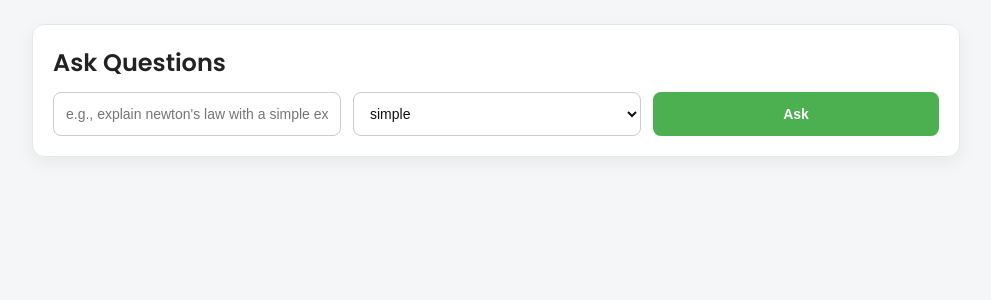
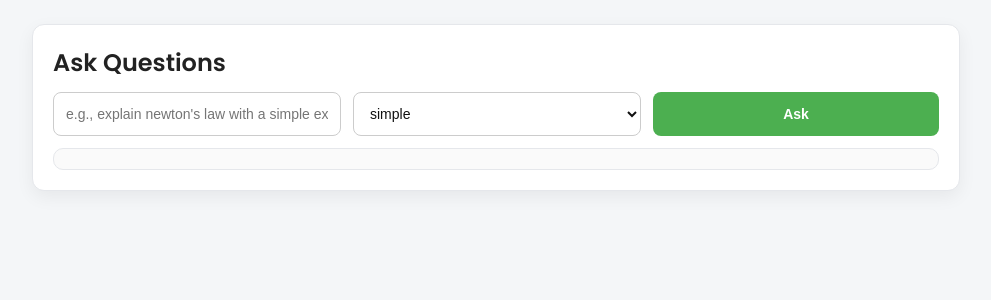
Before and after one commit to Arham-Begani/Study_buddy, a Flask app: page /chat in a window 1280 px wide. Shown: the part 66-366 px from the top of the page, without its empty margins (144-1135 px from the left). Run offline with Flask 3, Linux system fonts and the light colour scheme.

Commit message:
Update style.css

```diff
--- a/static/style.css
+++ b/static/style.css
@@ -153,3 +153,13 @@ button:hover {
     border-radius: 10px;
     padding: 10px;
 }
+
+.chatlog {
+    margin-top: 12px;
+    max-height: 380px;
+    overflow: auto;
+    border: 1px solid var(--border);
+    border-radius: 10px;
+    padding: 10px;
+    background: #fafafa;
+}
```
